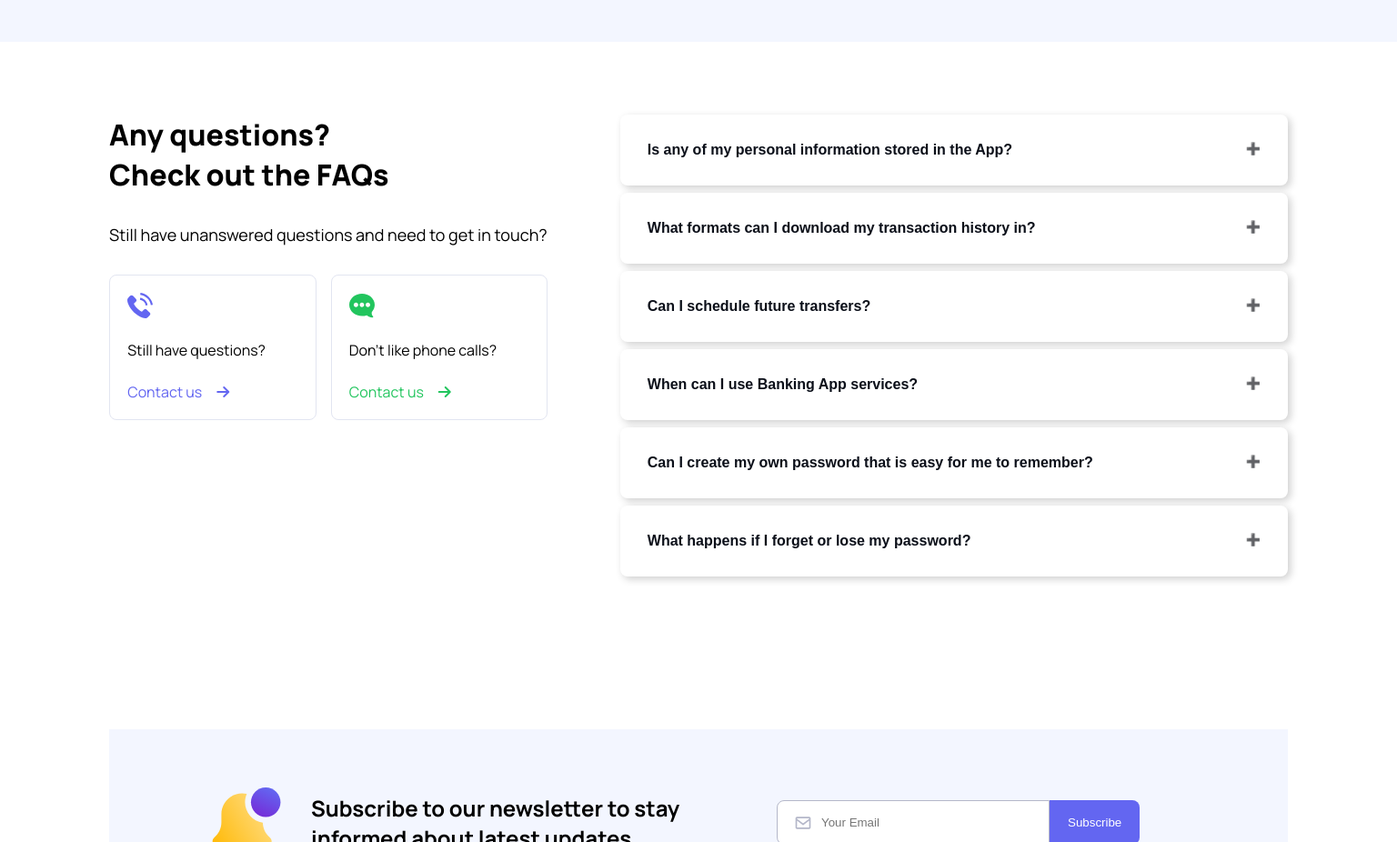
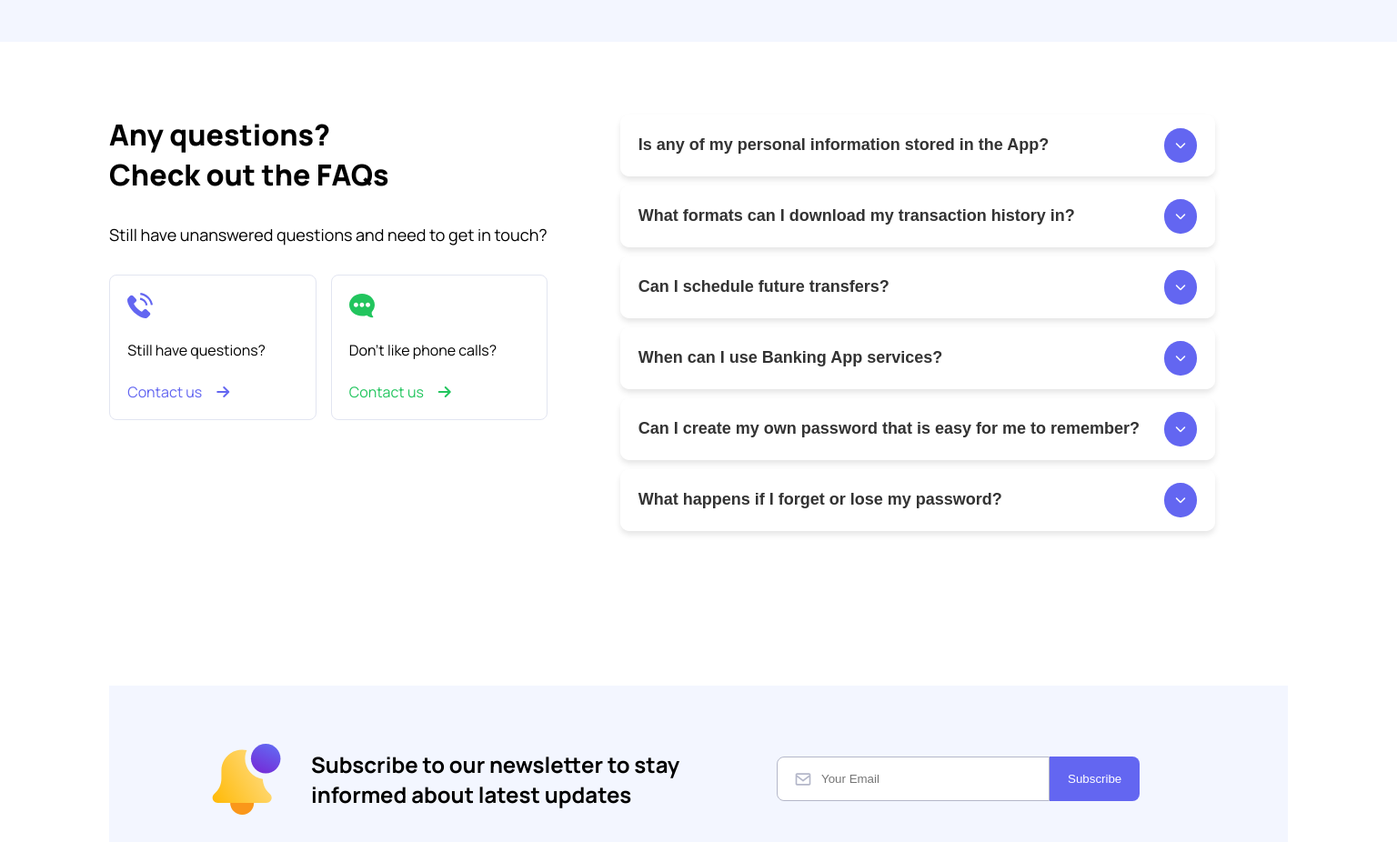
Before and after one commit to johannastjernholm/Silicon, a website: page index.html in a window 1536 px wide. Shown: the part 4340-5266 px from the top of the page at 91% size. Drawn offline with Linux system fonts and the light colour scheme.

Commit message:
Change accordion part

```diff
--- a/css/main.css
+++ b/css/main.css
@@ -734,53 +734,62 @@ footer .container {
       color: var(--color-primary);
       text-decoration: underline;
     }
-
     .accordion-container {
-      grid-area: accordion;
-      /* width: 100%; */
-    }
-    /* Style the buttons that are used to open and close the accordion panel */
-    .accordion {
-      background-color: var(--color-white);
-      border-radius: 8px;
-      color: var(--color-gray-900);
-      cursor: pointer;
-      padding: 30px;
-      width: 100%;
-      border: none;
-      text-align: left;
-      /* outline: auto; */
-      font-size: 16px;
-      font-weight: bold;
-      transition: 0.4s;
-      box-shadow: 3px 3px 8px rgba(0, 0, 0, 0.192);
-      margin-bottom: 0.5rem;
+      /* max-width: 600px; */
+      /* margin: 0 auto; */
     }
 
-    .active,
-    .accordion:hover {
+    .accordion-item {
+      background-color: white;
+      border-radius: 10px;
+      margin-bottom: 10px;
+      box-shadow: 0 4px 6px rgba(0, 0, 0, 0.1);
+      overflow: hidden;
+    }
+
+    .accordion-button {
+      width: 100%;
+      background-color: white;
+      color: #333;
+      padding: 15px 20px;
+      font-size: 18px;
+      font-weight: bold;
+      text-align: left;
+      border: none;
+      outline: none;
+      cursor: pointer;
+      display: flex;
+      justify-content: space-between;
+      align-items: center;
+    }
+
+    .accordion-button.active {
+      background-color: var(--color-white);
       text-decoration: none;
     }
-    .accordion:after {
-      content: "\02795"; /* Unicode character for "plus" sign (+) */
-      font-size: 13px;
-      float: right;
-      margin-left: 5px;
-    }
-    .active:after {
-      content: "\2796"; /* Unicode character for "minus" sign (-) */
+
+    .accordion-content {
+      max-height: 0;
+      overflow: hidden;
+      padding: 0 20px;
+      transition: max-height 0.2s ease;
     }
 
-    .panel {
-      padding: 20px 22px;
-      display: none;
-      /* overflow: hidden; */
+    .accordion-content p {
+      padding: 15px 0;
     }
-    /* @media (min-width: 768px) {
-      grid-template-areas:
-        "headline"
-        "accordion";
-    } */
+
+    .icon-accordion {
+      color: var(--color-white);
+      font-size: 12px;
+      border-radius: 49%;
+      padding: 12px;
+      background-color: var(--color-primary);
+    }
+
+    .icon-accordion i {
+      transition: transform 0.1s ease;
+    }
   }
   #newsletter-section {
     background-color: var(--color-gray-100);
--- a/index.html
+++ b/index.html
@@ -256,61 +256,67 @@
           </div>
         </div>
       </div>
-      <!-- Accordion är från W3Schools.com -->
+      <!-- Accordion skapad med ChatGPT och Javascript -->
       <div class="accordion-container">
-        <button class="accordion">Is any of my personal information stored in the App?</button>
-        <div class="panel">
-          <p>
-            Nunc duis id aenean gravida tincidunt eu, tempor ullamcorper. Viverra aliquam arcu, viverra et, cursus. Aliquet pretium cursus adipiscing
-            gravida et consequat lobortis arcu velit. Nibh pharetra fermentum duis accumsan lectus non. Massa cursus molestie lorem scelerisque
-            pellentesque. Nisi, enim, arcu purus gravida adipiscing euismod montes, duis egestas. Vehicula eu etiam quam tristique tincidunt
-            suspendisse ut consequat.
-          </p>
+        <div class="accordion-item">
+          <button class="accordion-button">
+            Is any of my personal information stored in the App?
+            <span class="icon-accordion"><i class="fa-solid fa-chevron-down"></i></span>
+          </button>
+          <div class="accordion-content">
+            <p>Lorem ipsum dolor sit amet consectetur, adipisicing elit. Tenetur, corrupti.</p>
+          </div>
         </div>
-        <button class="accordion">What formats can I download my transaction history in?</button>
-        <div class="panel">
-          <p>
-            Nunc duis id aenean gravida tincidunt eu, tempor ullamcorper. Viverra aliquam arcu, viverra et, cursus. Aliquet pretium cursus adipiscing
-            gravida et consequat lobortis arcu velit. Nibh pharetra fermentum duis accumsan lectus non. Massa cursus molestie lorem scelerisque
-            pellentesque. Nisi, enim, arcu purus gravida adipiscing euismod montes, duis egestas. Vehicula eu etiam quam tristique tincidunt
-            suspendisse ut consequat.
-          </p>
+        <div class="accordion-item">
+          <button class="accordion-button">
+            What formats can I download my transaction history in?
+            <span class="icon-accordion"><i class="fa-solid fa-chevron-down"></i></span>
+          </button>
+          <div class="accordion-content">
+            <p>Lorem ipsum dolor sit amet consectetur, adipisicing elit.</p>
+          </div>
         </div>
-        <button class="accordion">Can I schedule future transfers?</button>
-        <div class="panel">
-          <p>
-            Nunc duis id aenean gravida tincidunt eu, tempor ullamcorper. Viverra aliquam arcu, viverra et, cursus. Aliquet pretium cursus adipiscing
-            gravida et consequat lobortis arcu velit. Nibh pharetra fermentum duis accumsan lectus non. Massa cursus molestie lorem scelerisque
-            pellentesque. Nisi, enim, arcu purus gravida adipiscing euismod montes, duis egestas. Vehicula eu etiam quam tristique tincidunt
-            suspendisse ut consequat.
-          </p>
+        <div class="accordion-item">
+          <button class="accordion-button">
+            Can I schedule future transfers?
+            <span class="icon-accordion"><i class="fa-solid fa-chevron-down"></i></span>
+          </button>
+          <div class="accordion-content">
+            <p>
+              Lorem ipsum dolor sit, amet consectetur adipisicing elit. Omnis voluptatem deleniti provident ducimus laboriosam dolore dignissimos
+              officiis quaerat similique voluptate!
+            </p>
+          </div>
         </div>
-        <button class="accordion">When can I use Banking App services?</button>
-        <div class="panel">
-          <p>
-            Nunc duis id aenean gravida tincidunt eu, tempor ullamcorper. Viverra aliquam arcu, viverra et, cursus. Aliquet pretium cursus adipiscing
-            gravida et consequat lobortis arcu velit. Nibh pharetra fermentum duis accumsan lectus non. Massa cursus molestie lorem scelerisque
-            pellentesque. Nisi, enim, arcu purus gravida adipiscing euismod montes, duis egestas. Vehicula eu etiam quam tristique tincidunt
-            suspendisse ut consequat.
-          </p>
+        <div class="accordion-item">
+          <button class="accordion-button">
+            When can I use Banking App services?
+            <span class="icon-accordion"><i class="fa-solid fa-chevron-down"></i></span>
+          </button>
+          <div class="accordion-content">
+            <p>Lorem ipsum dolor sit amet consectetur, adipisicing elit. Iure ex nostrum laborum qui quos doloremque.</p>
+          </div>
         </div>
-        <button class="accordion">Can I create my own password that is easy for me to remember?</button>
-        <div class="panel">
-          <p>
-            Nunc duis id aenean gravida tincidunt eu, tempor ullamcorper. Viverra aliquam arcu, viverra et, cursus. Aliquet pretium cursus adipiscing
-            gravida et consequat lobortis arcu velit. Nibh pharetra fermentum duis accumsan lectus non. Massa cursus molestie lorem scelerisque
-            pellentesque. Nisi, enim, arcu purus gravida adipiscing euismod montes, duis egestas. Vehicula eu etiam quam tristique tincidunt
-            suspendisse ut consequat.
-          </p>
+        <div class="accordion-item">
+          <button class="accordion-button">
+            Can I create my own password that is easy for me to remember?
+            <span class="icon-accordion"><i class="fa-solid fa-chevron-down"></i></span>
+          </button>
+          <div class="accordion-content">
+            <p>Lorem ipsum dolor sit amet consectetur adipisicing elit. Et, nostrum!</p>
+          </div>
         </div>
-        <button class="accordion">What happens if I forget or lose my password?</button>
-        <div class="panel">
-          <p>
-            Nunc duis id aenean gravida tincidunt eu, tempor ullamcorper. Viverra aliquam arcu, viverra et, cursus. Aliquet pretium cursus adipiscing
-            gravida et consequat lobortis arcu velit. Nibh pharetra fermentum duis accumsan lectus non. Massa cursus molestie lorem scelerisque
-            pellentesque. Nisi, enim, arcu purus gravida adipiscing euismod montes, duis egestas. Vehicula eu etiam quam tristique tincidunt
-            suspendisse ut consequat.
-          </p>
+        <div class="accordion-item">
+          <button class="accordion-button">
+            What happens if I forget or lose my password?
+            <span class="icon-accordion"><i class="fa-solid fa-chevron-down"></i></span>
+          </button>
+          <div class="accordion-content">
+            <p>
+              Lorem ipsum dolor sit, amet consectetur adipisicing elit. Nobis suscipit quasi, quia aliquid voluptate fugit alias harum itaque atque
+              possimus.
+            </p>
+          </div>
         </div>
       </div>
     </section>
--- a/script.js
+++ b/script.js
@@ -1,14 +1,20 @@
-var acc = document.getElementsByClassName("accordion");
-var i;
+// Skapad med ChatGPT
 
-for (i = 0; i < acc.length; i++) {
-  acc[i].addEventListener("click", function () {
-    this.classList.toggle("active");
-    var panel = this.nextElementSibling;
-    if (panel.style.display === "block") {
-      panel.style.display = "none";
+document.querySelectorAll(".accordion-button").forEach((button) => {
+  button.addEventListener("click", () => {
+    const accordionContent = button.nextElementSibling;
+    const icon = button.querySelector(".icon-accordion i");
+
+    button.classList.toggle("active");
+
+    if (button.classList.contains("active")) {
+      icon.classList.remove("fa-chevron-down");
+      icon.classList.add("fa-chevron-up");
+      accordionContent.style.maxHeight = accordionContent.scrollHeight + "px";
     } else {
-      panel.style.display = "block";
+      icon.classList.remove("fa-chevron-up");
+      icon.classList.add("fa-chevron-down");
+      accordionContent.style.maxHeight = 0;
     }
   });
-}
+});
```
